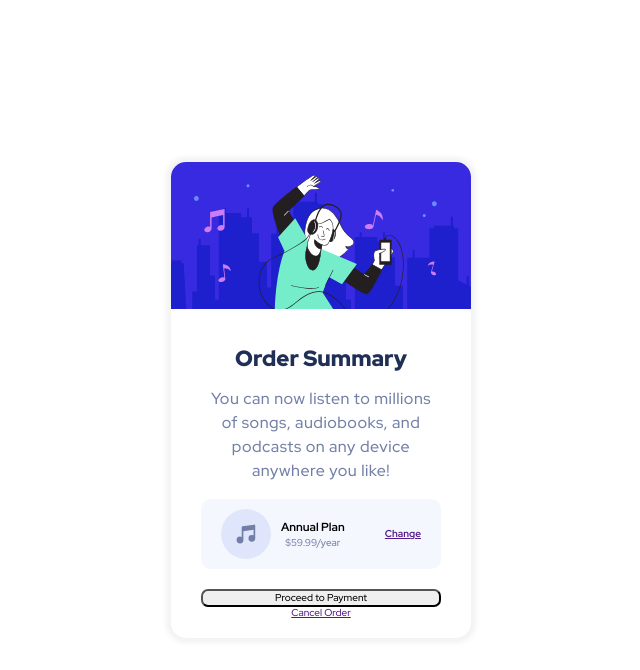
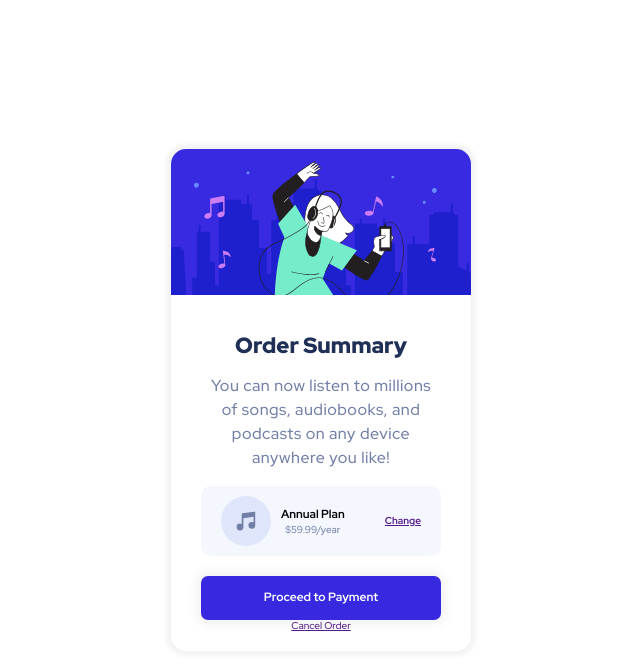
Before and after one commit to rakib2067/Frontend-Mentor-Challenges, a plain HTML site: page order-summary-component-main/index.html in a window 1280 px wide. Shown: the whole page, without its empty margins (319-959 px from the left). Drawn offline with Linux system fonts and the light colour scheme.

Commit message:
Update styles.css

```diff
--- a/order-summary-component-main/styles.css
+++ b/order-summary-component-main/styles.css
@@ -92,8 +92,21 @@ p {
 }
 
 button {
+  cursor: pointer;
   width: 100%;
   border-radius: 7px;
+  font-weight: 700;
   /* padding: ; */
   text-align: center;
+  color: #fff;
+  background-color: var(--background-card);
+  padding: 1.5rem 3rem;
+  font-size: 12px;
+  border: none;
+  box-shadow: 0 0 10px 5px rgba(0, 0, 0, 5%);
+  transition: opacity 0.15s;
 }
+
+button:hover {
+  opacity: 0.7;
+}
```
